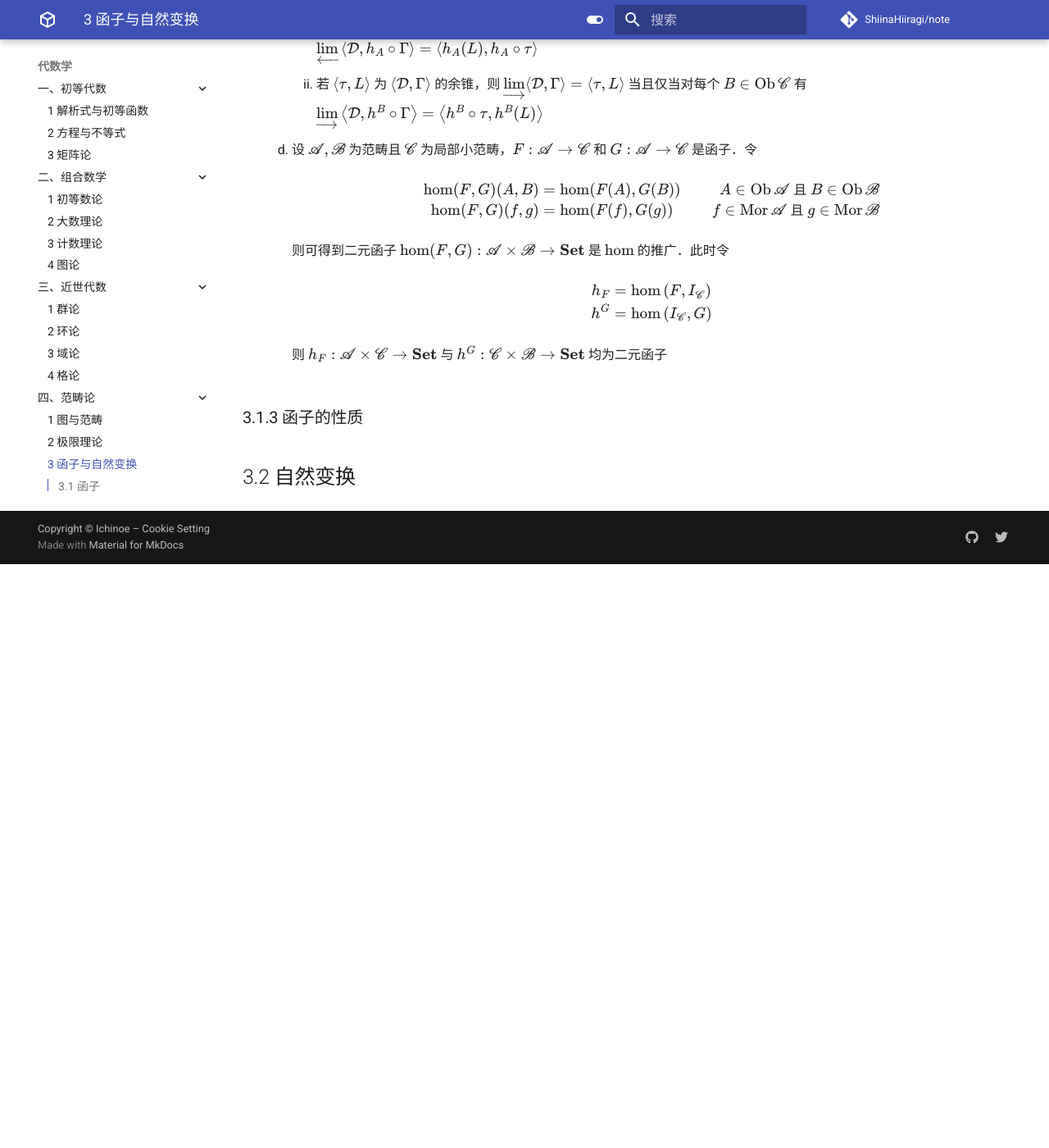
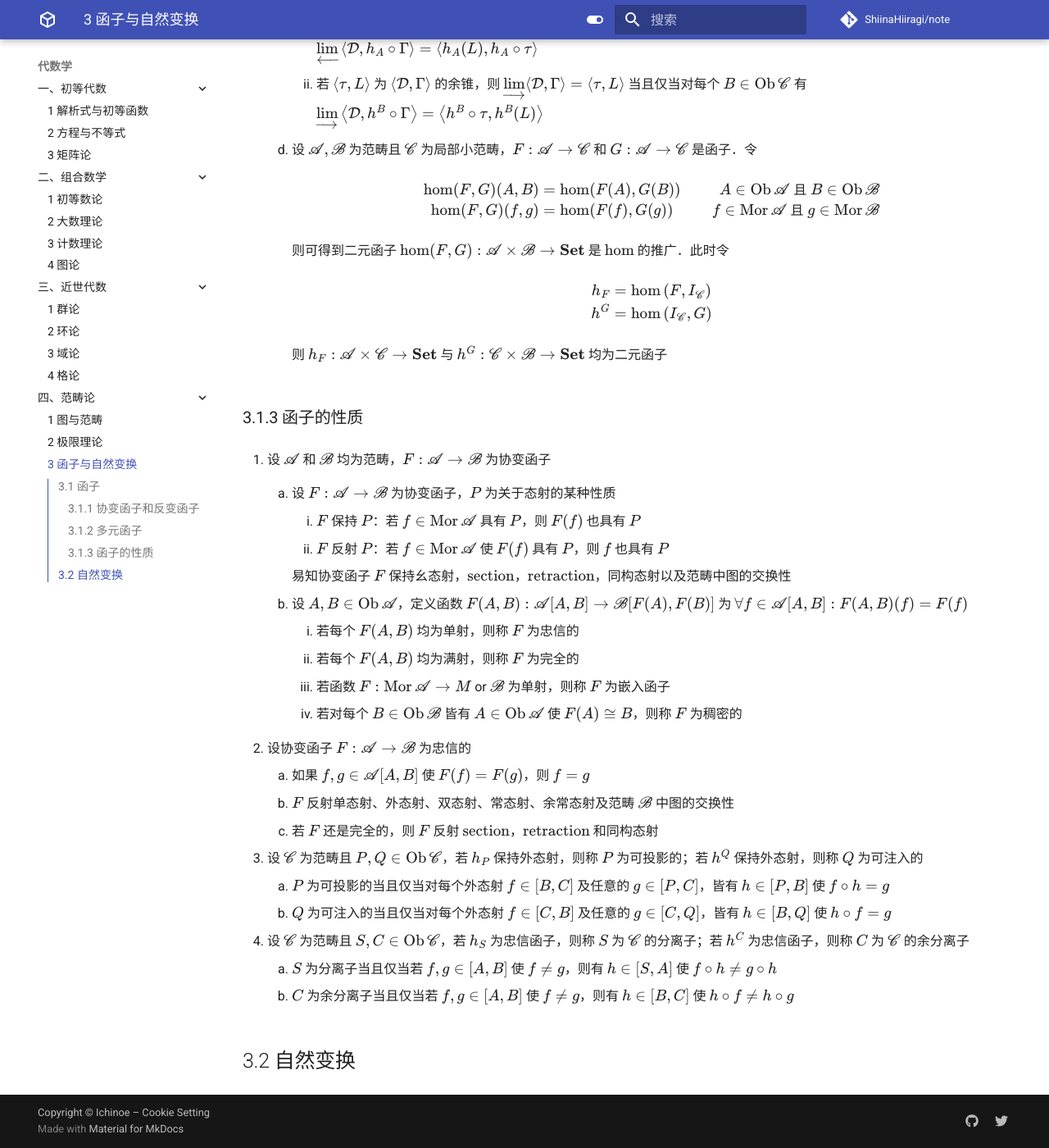
Before and after one commit to ShiinaHiiragi/note, an MkDocs documentation site: the page built from docs/alg/cat/func.md, in a window 1280 px wide and 1400 px high, scrolled down 3687 px. Shown: the whole window at 82% size. Built offline with MkDocs 1.6.1 and Material for MkDocs 9.7.7, drawn with Linux system fonts in a browser that asks for light colours; comment, search, counter and statistics services are not loaded; before the commit the page ends 4375 px from its top, so only the background shows below that.

Commit message:
add prop for func

```diff
--- a/docs/alg/cat/func.md
+++ b/docs/alg/cat/func.md
@@ -160,5 +160,28 @@
         则 $h_{F}: \mathscr{A} \times \mathscr{C} \rightarrow \mathbf{Set}$ 与 $h^{G}: \mathscr{C} \times \mathscr{B} \rightarrow \mathbf{Set}$ 均为二元函子
 
 ### 3.1.3 函子的性质
+1. 设 $\mathscr{A}$ 和 $\mathscr{B}$ 均为范畴，$F: \mathscr{A} \rightarrow \mathscr{B}$ 为协变函子
+    1. 设 $F: \mathscr{A} \rightarrow \mathscr{B}$ 为协变函子，$P$ 为关于态射的某种性质
+        1. $F$ 保持 $P$：若 $f \in \operatorname{Mor} \mathscr{A}$ 具有 $P$，则 $F(f)$ 也具有 $P$
+        2. $F$ 反射 $P$：若 $f \in \operatorname{Mor} \mathscr{A}$ 使 $F(f)$ 具有 $P$，则 $f$ 也具有 $P$
+
+        易知协变函子 $F$ 保持幺态射，$\text{section}$，$\text{retraction}$，同构态射以及范畴中图的交换性
+
+    2. 设 $A, B \in \operatorname{Ob} \mathscr{A}$，定义函数 $F(A, B): \mathscr{A}[A, B] \rightarrow \mathscr{B}[F(A), F(B)]$ 为 $\forall f \in \mathscr{A}[A, B]: F(A, B)(f)=F(f)$
+        1. 若每个 $F(A, B)$ 均为单射，则称 $F$ 为忠信的
+        2. 若每个 $F(A, B)$ 均为满射，则称 $F$ 为完全的
+        3. 若函数 $F: \operatorname{Mor} \mathscr{A} \rightarrow M$ or $\mathscr{B}$ 为单射，则称 $F$ 为嵌入函子
+        4. 若对每个 $B \in \operatorname{Ob} \mathscr{B}$ 皆有 $A \in \operatorname{Ob} \mathscr{A}$ 使 $F(A) \cong B$，则称 $F$ 为稠密的
+
+2. 设协变函子 $F: \mathscr{A} \rightarrow \mathscr{B}$ 为忠信的
+    1. 如果 $f, g \in \mathscr{A}[A, B]$ 使 $F(f)= F(g)$，则 $f=g$
+    2. $F$ 反射单态射、外态射、双态射、常态射、余常态射及范畴 $\mathscr{B}$ 中图的交换性
+    3. 若 $F$ 还是完全的，则 $F$ 反射 $\text{section}$，$\text{retraction}$ 和同构态射
+3. 设 $\mathscr{C}$ 为范畴且 $P, Q \in \operatorname{Ob} \mathscr{C}$，若 $h_{P}$ 保持外态射，则称 $P$ 为可投影的；若 $h^{Q}$ 保持外态射，则称 $Q$ 为可注入的
+    1. $P$ 为可投影的当且仅当对每个外态射 $f \in[B, C]$ 及任意的 $g \in[P, C]$，皆有 $h \in[P, B]$ 使 $f \circ h=g$
+    2. $Q$ 为可注入的当且仅当对每个外态射 $f \in[C, B]$ 及任意的 $g \in[C, Q]$，皆有 $h \in[B, Q]$ 使 $h \circ f=g$
+4. 设 $\mathscr{C}$ 为范畴且 $S, C \in \operatorname{Ob} \mathscr{C}$，若 $h_{S}$ 为忠信函子，则称 $S$ 为 $\mathscr{C}$ 的分离子；若 $h^{C}$ 为忠信函子，则称 $C$ 为 $\mathscr{C}$ 的余分离子
+    1. $S$ 为分离子当且仅当若 $f, g \in[A, B]$ 使 $f \neq g$，则有 $h \in[S, A]$ 使 $f \circ h \neq g \circ h$
+    2. $C$ 为余分离子当且仅当若 $f, g \in[A, B]$ 使 $f \neq g$，则有 $h \in[B, C]$ 使 $h \circ f \neq h \circ g$
 
 ## 3.2 自然变换
```
